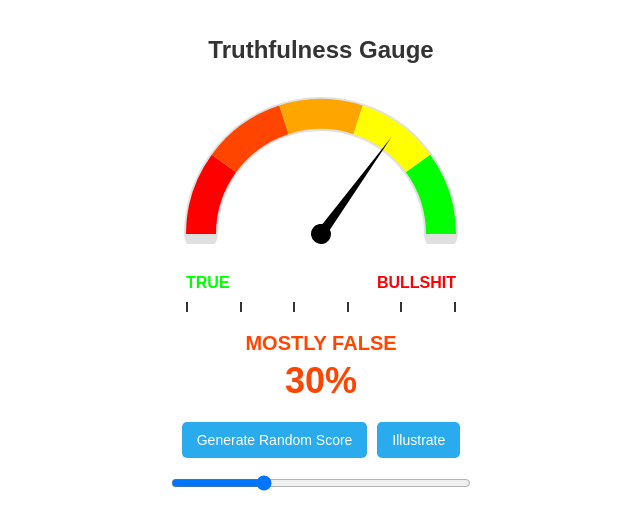
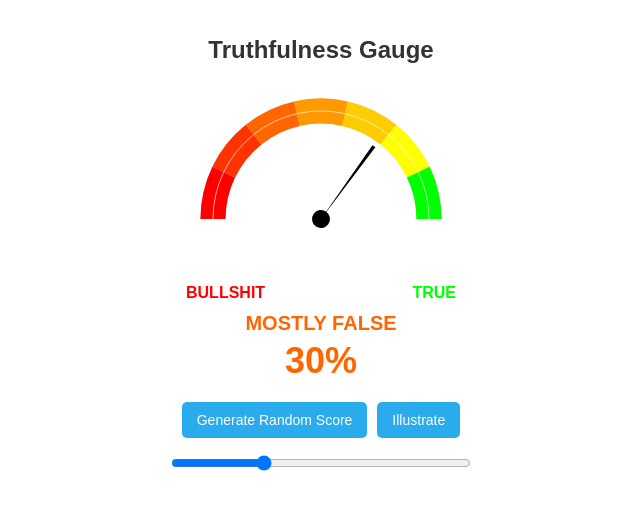
Before and after one commit to Molotov1056/bsmeter-ts, a website built with webpack: page src/index.html in a window 1280 px wide. Shown: the whole page, without its empty margins (319-959 px from the left). Built offline with nearby package versions, Linux system fonts and the light colour scheme.

Commit message:
Update gauge design: add more color segments, improve visual distinction, and swap true/bullshit positions

```diff
--- a/src/gauge-service.ts
+++ b/src/gauge-service.ts
@@ -11,21 +11,25 @@ export class GaugeService {
 
     // Truthfulness levels
     private levels: Level[] = [
-        { min: 0, max: 20, text: "COMPLETE BULLSHIT", color: "#FF0000" },
-        { min: 20, max: 40, text: "MOSTLY FALSE", color: "#FF4500" },
-        { min: 40, max: 60, text: "QUESTIONABLE", color: "#FFA500" },
-        { min: 60, max: 80, text: "MOSTLY TRUE", color: "#FFFF00" },
-        { min: 80, max: 100, text: "FACTUAL", color: "#00FF00" },
+        { min: 0, max: 14.28, text: "COMPLETE BULLSHIT", color: "#FF0000" },
+        { min: 14.28, max: 28.57, text: "VERY FALSE", color: "#FF3300" },
+        { min: 28.57, max: 42.85, text: "MOSTLY FALSE", color: "#FF6600" },
+        { min: 42.85, max: 57.14, text: "QUESTIONABLE", color: "#FF9900" },
+        { min: 57.14, max: 71.42, text: "PARTIALLY TRUE", color: "#FFCC00" },
+        { min: 71.42, max: 85.71, text: "MOSTLY TRUE", color: "#FFFF00" },
+        { min: 85.71, max: 100, text: "FACTUAL", color: "#00FF00" },
         { min: 100, max: 101, text: "ABSOLUTE TRUTH", color: "#00FF00" }
     ];
 
-    // Segments for the gauge
+    // Segments for the gauge - in order from left to right (bullshit to true)
     private segments: Segment[] = [
-        { start: 0, end: 20, color: "#FF0000" },   // Red
-        { start: 20, end: 40, color: "#FF4500" },  // Orange-Red
-        { start: 40, end: 60, color: "#FFA500" },  // Orange
-        { start: 60, end: 80, color: "#FFFF00" },  // Yellow
-        { start: 80, end: 100, color: "#00FF00" }  // Green
+        { start: 0, end: 14.28, color: "#FF0000" },    // Red (leftmost - bullshit)
+        { start: 14.28, end: 28.57, color: "#FF3300" }, // Red-Orange
+        { start: 28.57, end: 42.85, color: "#FF6600" }, // Orange-Red
+        { start: 42.85, end: 57.14, color: "#FF9900" }, // Orange
+        { start: 57.14, end: 71.42, color: "#FFCC00" }, // Yellow-Orange
+        { start: 71.42, end: 85.71, color: "#FFFF00" }, // Yellow
+        { start: 85.71, end: 100, color: "#00FF00" }    // Green (rightmost - true)
     ];
 
     // Convert value to angle
--- a/src/index.html
+++ b/src/index.html
@@ -9,38 +9,29 @@
     <h1>Truthfulness Gauge</h1>
 
     <div id="gauge-container">
-        <svg id="gauge-svg" viewBox="0 0 300 160">
+        <svg id="gauge-svg" viewBox="0 0 300 200">
             <!-- White background arc -->
             <path id="gauge-bg"
                   d="M 30 150 A 120 120 0 0 1 270 150"
                   fill="none"
                   stroke="#e0e0e0"
-                  stroke-width="34"
-                  stroke-linecap="round"></path>
+                  stroke-width="28"
+                  stroke-linecap="butt"></path>
 
             <!-- Colored segments will be added by JavaScript -->
             <g id="segments"></g>
 
             <!-- Needle -->
             <g id="needle">
-                <polygon points="150,30 145,150 155,150" fill="black"></polygon>
+                <path d="M 150,150 L 148,50 L 152,50 Z" fill="black"></path>
                 <circle cx="150" cy="150" r="10" fill="black"></circle>
             </g>
         </svg>
     </div>
 
     <div class="gauge-labels">
-        <div class="gauge-label left">TRUE</div>
-        <div class="gauge-label right">BULLSHIT</div>
-    </div>
-
-    <div class="levels">
-        <div class="level-marker"></div>
-        <div class="level-marker"></div>
-        <div class="level-marker"></div>
-        <div class="level-marker"></div>
-        <div class="level-marker"></div>
-        <div class="level-marker"></div>
+        <div class="gauge-label left">BULLSHIT</div>
+        <div class="gauge-label right">TRUE</div>
     </div>
 
     <div id="gauge-text">CHECKING...</div>
--- a/src/index.ts
+++ b/src/index.ts
@@ -72,10 +72,21 @@ class BSMeter {
             path.setAttribute("d", `M ${startX} ${startY} A ${120} ${120} 0 ${largeArcFlag} 1 ${endX} ${endY}`);
             path.setAttribute("fill", "none");
             path.setAttribute("stroke", segment.color);
-            path.setAttribute("stroke-width", "30");
-            path.setAttribute("stroke-linecap", "butt");
+            path.setAttribute("stroke-width", "28");  // Slightly thinner to see gaps
+            path.setAttribute("stroke-linecap", "butt"); // Changed to butt to see clear segments
 
+            // Add a small gap between segments
             this.gaugeSegments?.appendChild(path);
+
+            // Add segment border
+            const border = document.createElementNS("http://www.w3.org/2000/svg", "path");
+            border.setAttribute("d", `M ${startX} ${startY} A ${120} ${120} 0 ${largeArcFlag} 1 ${endX} ${endY}`);
+            border.setAttribute("fill", "none");
+            border.setAttribute("stroke", "white");
+            border.setAttribute("stroke-width", "1");
+            border.setAttribute("stroke-opacity", "0.7");
+
+            this.gaugeSegments?.appendChild(border);
         });
     }
 
--- a/src/styles.css
+++ b/src/styles.css
@@ -18,13 +18,13 @@ h1 {
 #gauge-container {
     position: relative;
     width: 300px;
-    height: 160px;
-    margin-bottom: 30px;
+    height: 180px;
+    margin-bottom: 20px;
 }
 
 #gauge-svg {
     width: 300px;
-    height: 160px;
+    height: 180px;
 }
 
 .gauge-labels {
@@ -41,26 +41,11 @@ h1 {
 }
 
 .left {
-    color: #00FF00;
+    color: #FF0000;
 }
 
 .right {
-    color: #FF0000;
-}
-
-.levels {
-    position: relative;
-    width: 270px;
-    height: 10px;
-    display: flex;
-    justify-content: space-between;
-    margin-bottom: 20px;
-}
-
-.level-marker {
-    width: 2px;
-    height: 10px;
-    background-color: #333;
+    color: #00FF00;
 }
 
 #gauge-text {
```
